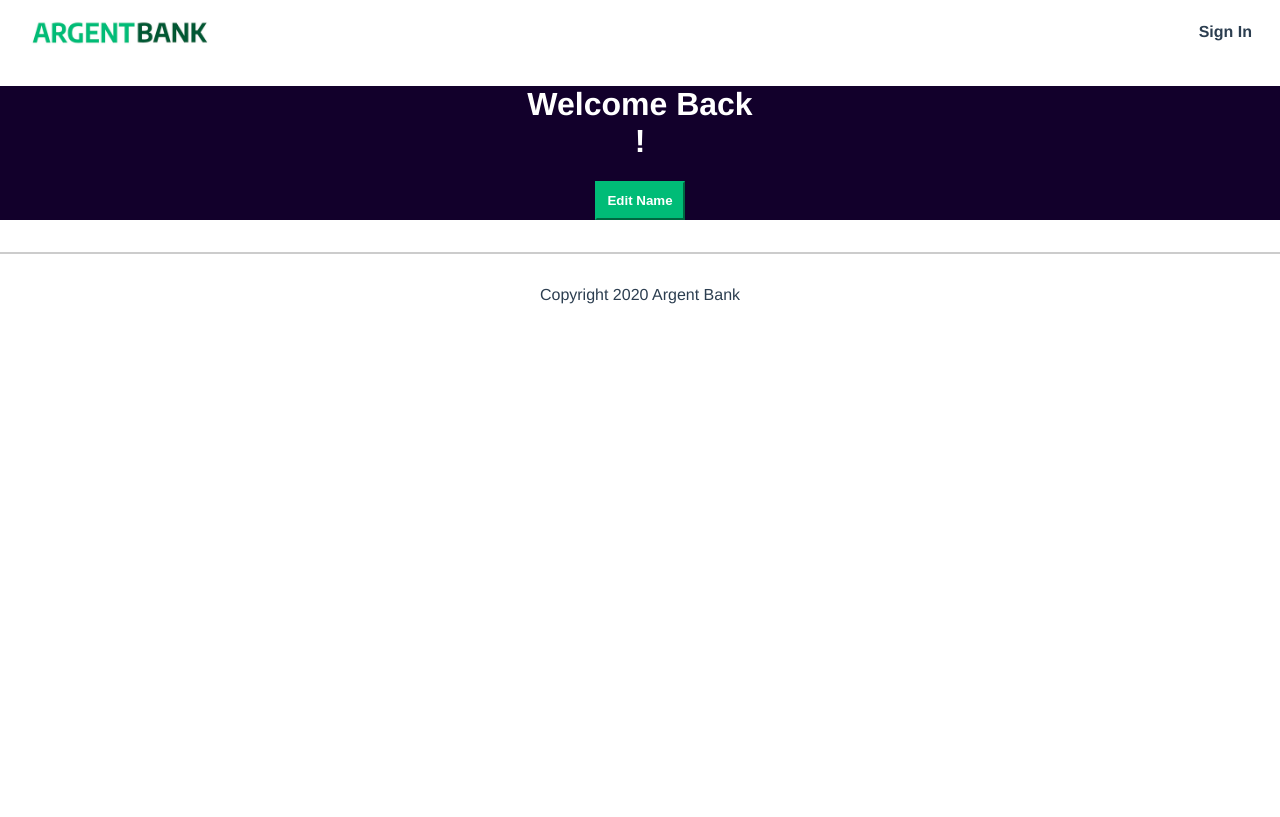
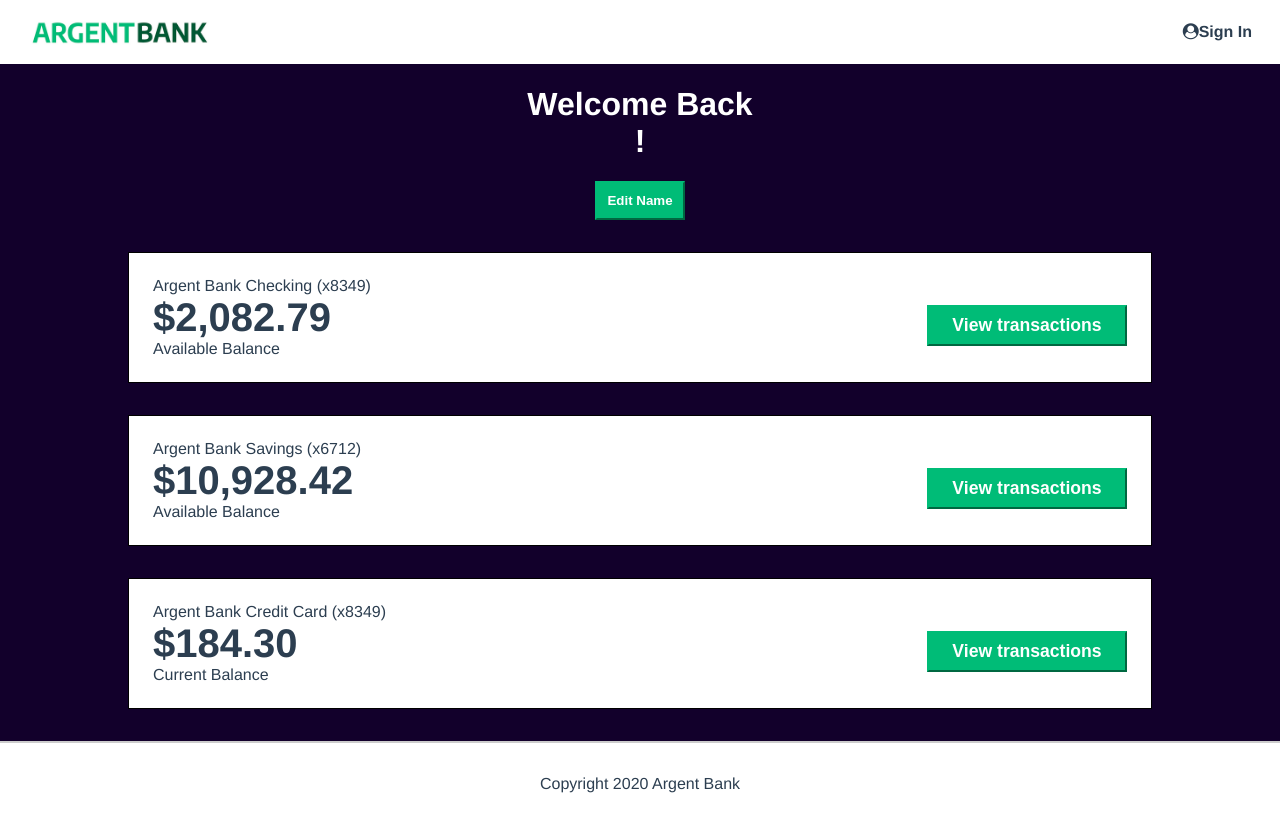
Before and after one commit to TristanVDK-cloud/ArgentBank-Frontend, a React (Vite) app: page /profile in a window 1280 px wide. Built offline with nearby package versions, Linux system fonts and the light colour scheme.

Commit message:
implémentation de la page compte utilisateur avec les informations de l'utilisateur.

```diff
--- a/index.html
+++ b/index.html
@@ -3,6 +3,7 @@
   <head>
     <meta charset="UTF-8" />
     <link rel="icon" type="image/svg+xml" href="/favicon.svg" />
+    <link rel="stylesheet" href="https://cdnjs.cloudflare.com/ajax/libs/font-awesome/4.7.0/css/font-awesome.min.css">
     <meta name="viewport" content="width=device-width, initial-scale=1.0" />
     <title>argent-bank-app</title>
   </head>
--- /dev/null
+++ b/src/components/Account/index.jsx
@@ -0,0 +1,16 @@
+function Account({ title, amount, description }) {
+    return (
+        <section className="account">
+            <div className="account-content-wrapper">
+                <h3 className="account-title">{title}</h3>
+                <p className="account-amount">{amount}</p>
+                <p className="account-amount-description">{description}</p>
+            </div>
+            <div className="account-content-wrapper cta">
+                <button className="transaction-button">View transactions</button>
+            </div>
+        </section>
+    );
+}
+
+export default Account;
--- a/src/main.scss
+++ b/src/main.scss
@@ -8,6 +8,12 @@ html {
 
 body {
   margin: 0;
+  display: flex;
+  flex-direction: column;
+  min-height: 100vh;
+}
+
+#root {
   display: flex;
   flex-direction: column;
   min-height: 100vh;
--- a/src/pages/User.jsx
+++ b/src/pages/User.jsx
@@ -1,4 +1,5 @@
 import React, { useEffect } from 'react';
+import Account from '../components/Account';
 import { useDispatch, useSelector } from "react-redux";
 import { setProfile } from '../redux/authSlice';
 
@@ -40,6 +41,23 @@ function User() {
                 <h1>Welcome Back<br />{firstName} {lastName}!</h1>
                 <button className="edit-button">Edit Name</button>
             </div>
+
+            <h2 className="sr-only">Accounts</h2>
+            <Account
+                title="Argent Bank Checking (x8349)"
+                amount="$2,082.79"
+                description="Available Balance"
+            />
+            <Account
+                title="Argent Bank Savings (x6712)"
+                amount="$10,928.42"
+                description="Available Balance"
+            />
+            <Account
+                title="Argent Bank Credit Card (x8349)"
+                amount="$184.30"
+                description="Current Balance"
+            />
         </main>
     );
 }
```
